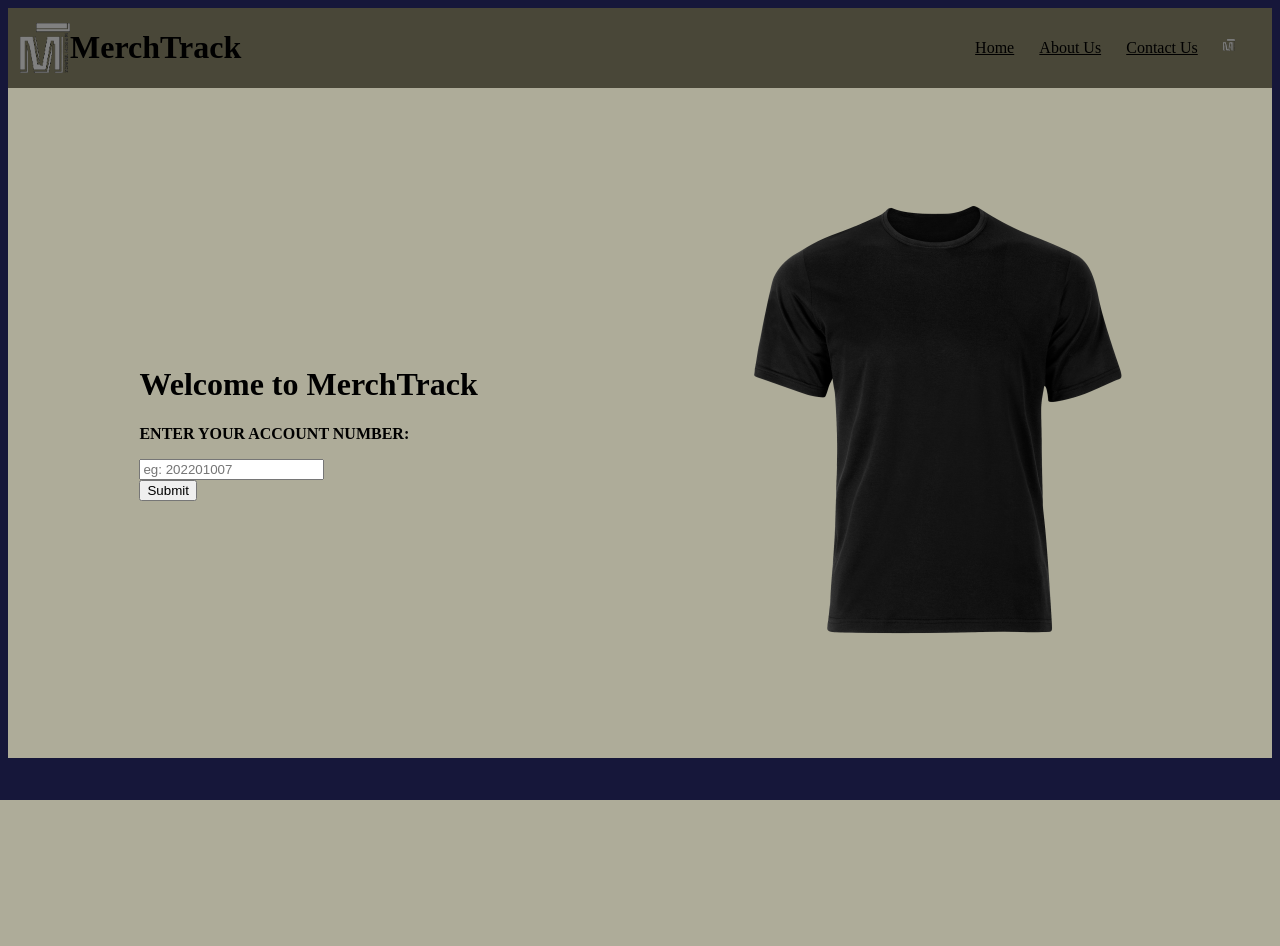
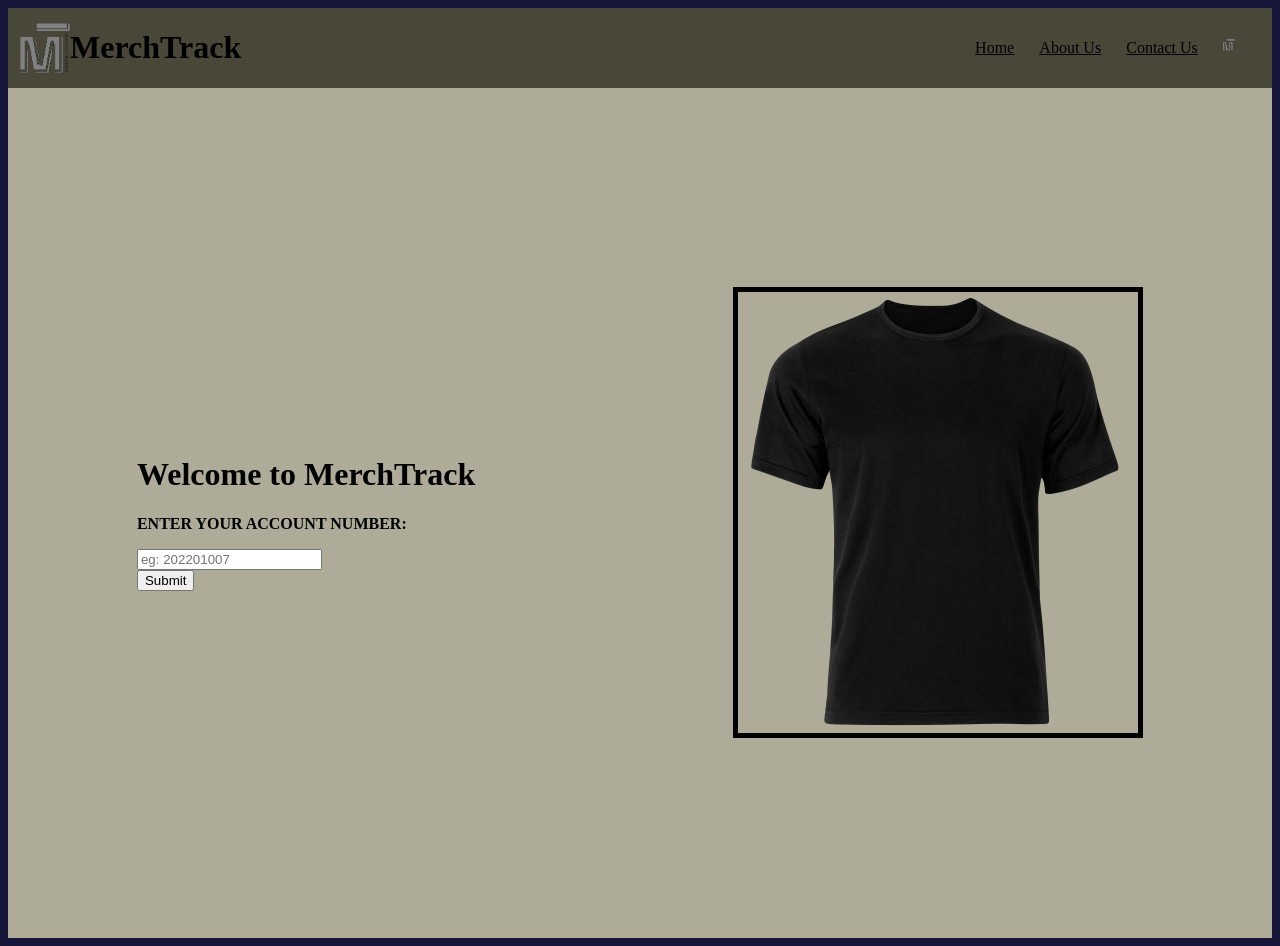
Before and after one commit to kaffw/practicemerchtrack, a Django app: page / in a window 1280 px wide. Before the commit the page ends 800 px from the top, so only its background shows below. Run offline with Django 5.2, Linux system fonts and the light colour scheme.

Commit message:
UPDATE
upd

```diff
--- a/MerchTrackProject/MerchTrackApp/static/styles.css
+++ b/MerchTrackProject/MerchTrackApp/static/styles.css
@@ -37,7 +37,19 @@ body {
     justify-content: space-around;
     align-items: center;
     background-color: #AEAC99;
-    height: 670px;
+    height: 850px;
+    max-height: 1000px;
+}
+
+.right_element {
+    /* background-color: blueviolet; */
+    display: flex;
+    align-items: center;
+
+    /* max-width: 100%; */
+    box-sizing: border-box;
+    max-width: 100%;
+    border: 5px solid;
 }
 
 /* track_order.html */
--- a/MerchTrackProject/MerchTrackApp/templates/index.html
+++ b/MerchTrackProject/MerchTrackApp/templates/index.html
@@ -18,6 +18,9 @@
         <!-- <h1>Merch image here</h1> -->
         {% load static %}
         <img src="{% static 'assets/tshirtimage.png' %}" alt="Merch Image">
+
+        {% comment %}style="position: relative; top: 0px; left: 0px;"  {% endcomment %}
+        {% comment %} style="position: relative; top: 75px; right: 250px;" {% endcomment %}
     </div>
 </div>
 {% endblock %}
--- a/MerchTrackProject/MerchTrackApp/templates/track_order.html
+++ b/MerchTrackProject/MerchTrackApp/templates/track_order.html
@@ -41,6 +41,7 @@
                 <h4><b>Attached: </b>Receipt</h4>
             </div>
         </div>
+
     </div>
 </div>
 {% endblock %}
```
